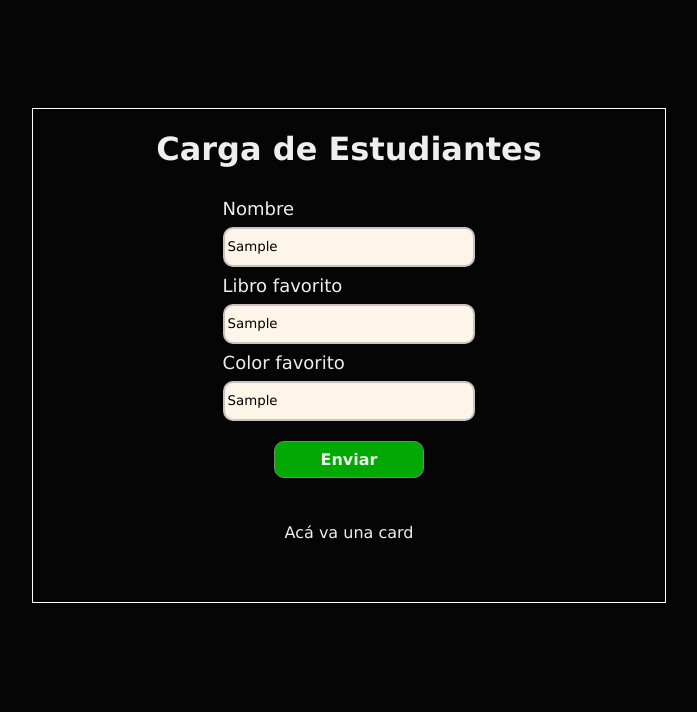
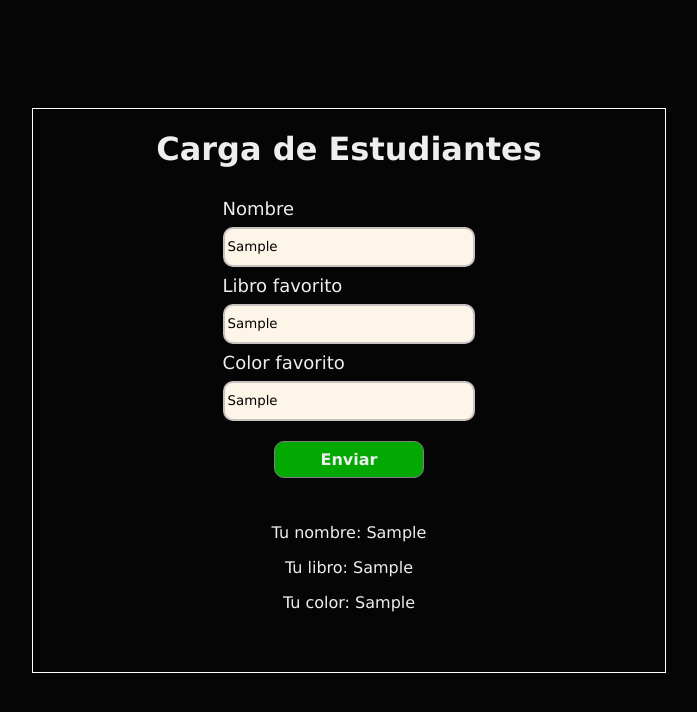
Before and after one commit to XimenaCamacho/primerParcialFrontIII, a React (Vite) app: page / in a window 1280 px wide. Both pictures are taken after typing "Sample", "Sample", "Sample" into the empty fields and a click on the button "Enviar". Shown: the top 712 px of the page, without its empty margins (291-988 px from the left). Built offline with nearby package versions, Linux system fonts and the light colour scheme.

Commit message:
Entrega completa primer parcial front3

```diff
--- a/src/App.jsx
+++ b/src/App.jsx
@@ -4,14 +4,14 @@ import Card from './components/Card'
 import './App.css'
 
 function App() {
-  const [count, setCount] = useState(0)
+  const [data, setData] = useState()
 
   return (
     <>
       <div className='div_container'>
         <h1>Carga de Estudiantes</h1>
-        <Formulario/>
-        <Card/>
+        <Formulario onSubmit={setData}/>
+        {data ? <Card data={data} />: null}
       </div>
     </>
   )
--- a/src/components/Card.jsx
+++ b/src/components/Card.jsx
@@ -1,10 +1,12 @@
 import React from "react";
 import style from "./Card.module.css"
 
-const Card = ()=>{
+const Card = (props)=>{
     return(
         <div className={style.card_container}>
-            Acá va una card
+            <p>Tu nombre: {props.data.name}</p>
+            <p>Tu libro: {props.data.book}</p>
+            <p>Tu color: {props.data.color}</p>
         </div>
     )
 }
--- a/src/components/Formulario.jsx
+++ b/src/components/Formulario.jsx
@@ -1,7 +1,7 @@
 import React, { useState } from "react";
 import style from "./Formulario.module.css"
 
-const Formulario = () => {
+const Formulario = (props) => {
     const [name, setName] = useState("");
     const [book, setBook] = useState("");
     const [color, setColor] = useState("");
@@ -29,6 +29,7 @@ const Formulario = () => {
             return
         }
         setError("")
+        props.onSubmit({name, book, color})
         console.log(name, book, color);
     }
     return (
```
